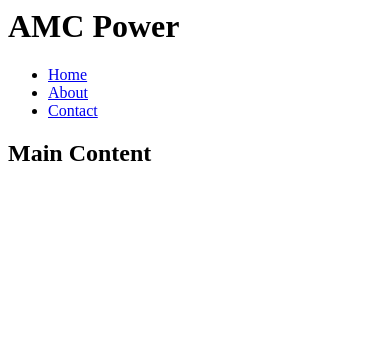
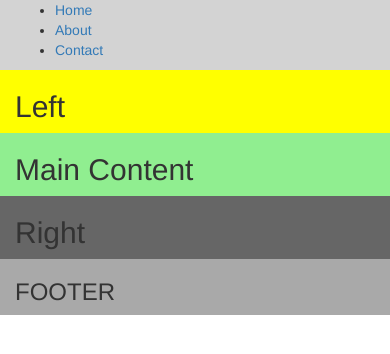
Before and after one commit to trent-armstrong/amcpower, a website: page public/views/index.html at #!/home in a window 390 px wide. Drawn offline with nearby package versions, Linux system fonts and the light colour scheme; some packages are replaced by stand-ins of ours; files that its build step writes are made by us from their sources.

Commit message:
basic responsive setup with bootstrap

```diff
--- a/public/sass/main.scss
+++ b/public/sass/main.scss
@@ -1,3 +1,3 @@
-body {
-  background-color: white;
-}
+@import "modules/footer";
+@import "modules/main-content";
+@import "modules/navigation";
--- /dev/null
+++ b/public/sass/modules/footer.scss
@@ -0,0 +1,3 @@
+.footer {
+  background-color: darkgray;
+}
--- /dev/null
+++ b/public/sass/modules/main-content.scss
@@ -0,0 +1,11 @@
+.main {
+  background-color: lightgreen;
+
+  & .left {
+    background-color: yellow;
+  }
+  & .right {
+    background-color: #666;
+  }
+
+}
--- /dev/null
+++ b/public/sass/modules/navigation.scss
@@ -0,0 +1,3 @@
+.navigation {
+  background-color: lightgray;
+}
--- a/public/views/home.html
+++ b/public/views/home.html
@@ -1 +1,9 @@
-<h2>{{ sampleMessage }}</h2>
+<div class="col-xs-12 col-md-3 left">
+    <h2>Left</h2>
+</div>
+<div class="col-xs-12 col-md-7">
+    <h2>{{ sampleMessage }}</h2>
+</div>
+<div class="col-xs-12 col-md-2 right">
+    <h2>Right</h2>
+</div>
--- a/public/views/index.html
+++ b/public/views/index.html
@@ -6,22 +6,48 @@
     <title>AMC Power</title>
 
     <!-- CSS -->
+    <link rel="stylesheet" href="https://cdn.rawgit.com/twbs/bootstrap/v4-dev/dist/css/bootstrap.css">
     <link rel="stylesheet" type="text/css" href="dist/amc-power.min.css">
 
 </head>
 <body ng-app="amc-power">
-    <h1>AMC Power</h1>
+
+<div class="container">
+    <!-- Navigation -->
+    <div class="row section navigation">
+        <div class="col-xs-12">
             <ul>
                 <li><a href="/home">Home</a></li>
                 <li><a href="/about">About</a></li>
                 <li><a href="/contact">Contact</a></li>
             </ul>
+        </div>
+    </div>
+
+    <!-- Main Content -->
+    <div class="row section main">
 
         <div ng-view></div>
 
+    </div>
+
+    <!-- Footer -->
+    <div class="row section footer">
+        <div class="col-xs-12">
+
+            <h3>FOOTER</h3>
+
+        </div>
+    </div>
+
+
+</div>
+
     <!-- JS -->
+    <script src="https://ajax.googleapis.com/ajax/libs/jquery/1.12.4/jquery.min.js"></script>
     <script src="https://ajax.googleapis.com/ajax/libs/angularjs/1.5.7/angular.js"></script>
     <script src="https://ajax.googleapis.com/ajax/libs/angularjs/1.5.7/angular-route.min.js"></script>
+    <script src="https://cdn.rawgit.com/twbs/bootstrap/v4-dev/dist/js/bootstrap.js"></script>
 
     <script src="dist/amc-power.min.js"></script>
 
```
Also changed, not shown: public/dist/amc-power.css, public/dist/amc-power.min.css, 1 other file. Lines whose indentation alone changed are shown as unchanged.
